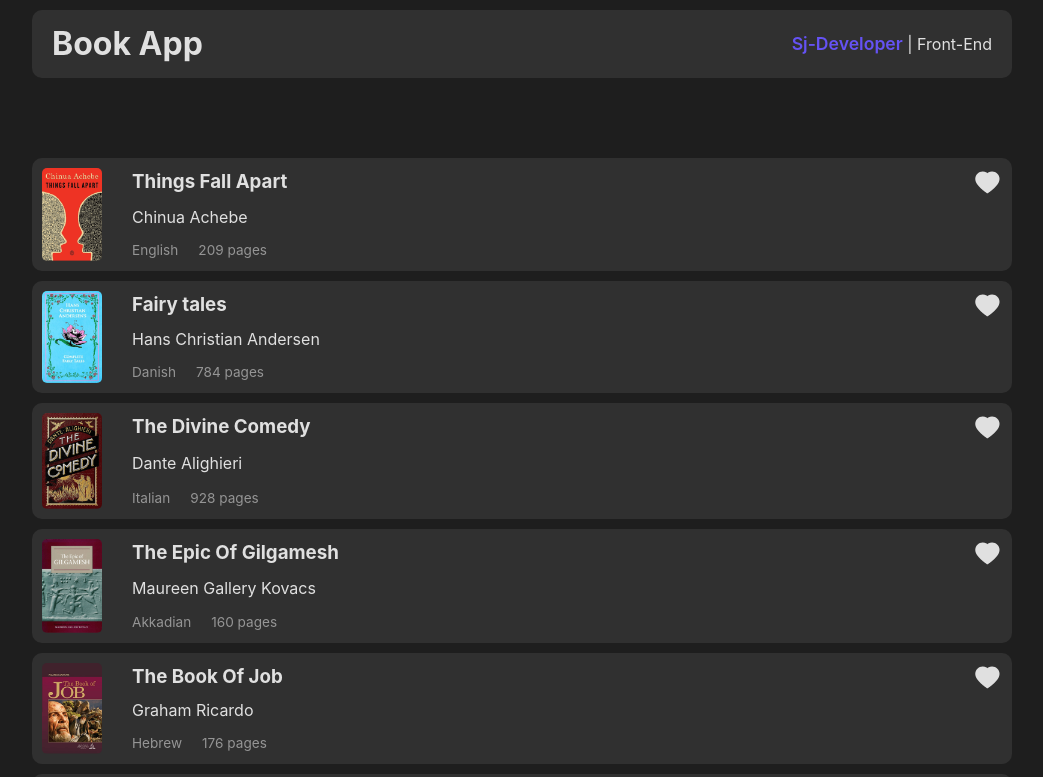
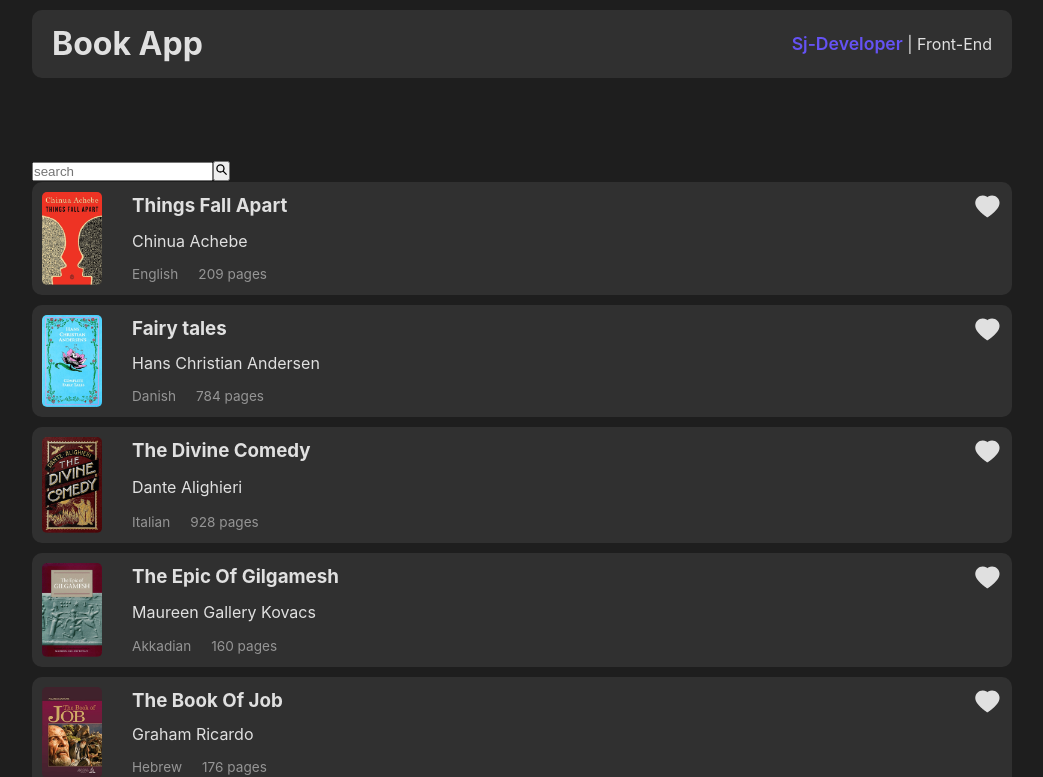
Before and after one commit to saeedjoulaei/library-app, a React (Vite) app: page / in a window 1280 px wide. Shown: the top 777 px of the page, without its empty margins (118-1161 px from the left). Built offline with nearby package versions, Linux system fonts and the light colour scheme.

Commit message:
input tag and searching books successfully added to project

```diff
--- a/src/components/Books.jsx
+++ b/src/components/Books.jsx
@@ -1,25 +1,42 @@
 import { useState } from "react";
-import { books } from "../constants/mockData";
+
+import { books as bookData } from "../constants/mockData";
 import BookCard from "./BookCard";
 import SideCard from "./SideCard";
+import SearchBox from "./SearchBox";
 
 import styles from "./Books.module.css";
 
 function Books() {
-  console.log(books);
+  const [books, setbooks] = useState(bookData);
   const [like, setlike] = useState([]);
+  const [search, setsearch] = useState("");
+
+  const searchHandler = () => {
+    if (search) {
+      const newbooks = bookData.filter((book) =>
+        book.title.toLowerCase().includes(search.toLowerCase())
+      );
+      setbooks(newbooks);
+    } else setbooks(bookData);
+  };
+
   const handleLikedList = (book, status) => {
     if (status) {
       const selecteditem = like.filter((i) => i.id !== book.id);
       setlike(selecteditem);
-      // console.log(like);
     } else {
       setlike((like) => [...like, book]);
     }
-    console.log(like);
   };
 
   return (
+    <>
+      <SearchBox
+        search={search}
+        setsearch={setsearch}
+        searchHandler={searchHandler}
+      />
       <div className={styles.container}>
         <div className={styles.cards}>
           {books.map((book) => (
@@ -41,6 +58,7 @@
           )}
         </div>
       </div>
+    </>
   );
 }
 
--- /dev/null
+++ b/src/components/SearchBox.jsx
@@ -0,0 +1,19 @@
+import { IoSearchSharp } from "react-icons/io5";
+
+function SearchBox({ search, setsearch, searchHandler }) {
+  return (
+    <div>
+      <input
+        type="text"
+        placeholder="search"
+        value={search}
+        onChange={(e) => setsearch(e.target.value)}
+      />
+      <button onClick={searchHandler}>
+        <IoSearchSharp />
+      </button>
+    </div>
+  );
+}
+
+export default SearchBox;
```
Lines whose indentation alone changed are shown as unchanged.
